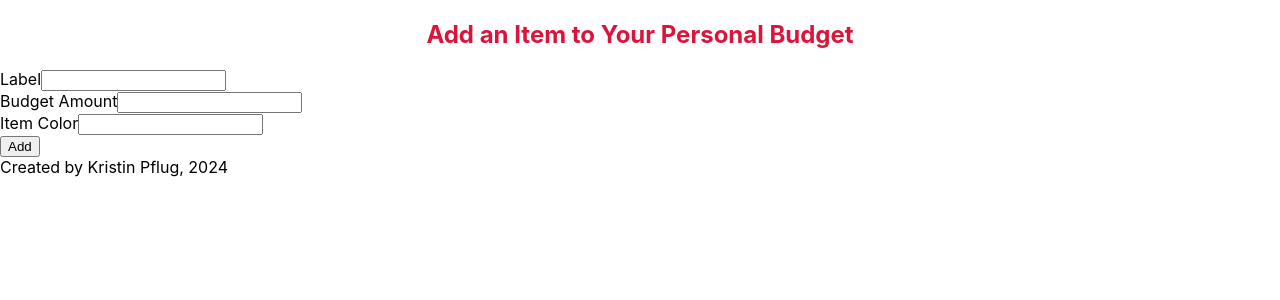
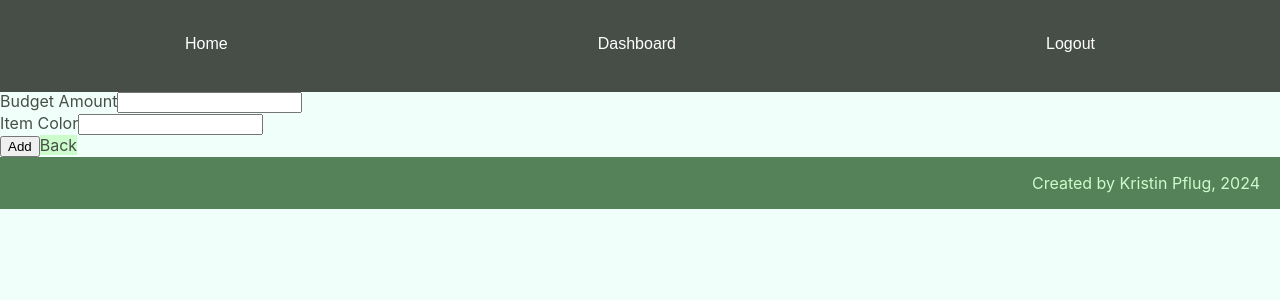
Before and after one commit to pflugkf/Personal-Budget-Frontend, a React (Create React App) app: page /add in a window 1280 px wide. Shown: the top 300 px of the page. Built offline with nearby package versions, Linux system fonts and the light colour scheme.

Commit message:
Completed signup page - added API call to add new user, ensured that dashboard for new user had 0 budget data; began styling - formatted navbar menu using FlexBox, added hover actions to link buttons, added color to page elements, etc

```diff
--- a/src/AddItemPage/AddItemPage.js
+++ b/src/AddItemPage/AddItemPage.js
@@ -53,11 +53,12 @@ function AddItemPage() {
   }
 
   return (
-    <div>
+    <main>
+      <Menu />
       <h2>Add an Item to Your Personal Budget</h2>
 
       <div>
-        <label htmlFor="label">Label</label>
+        <label htmlFor="label">Budget Item</label>
         <input type="text" id="label" name="label"></input>
       </div>
 
@@ -72,7 +73,8 @@ function AddItemPage() {
       </div>
 
       <button onClick={add}>Add</button>
-    </div>
+      <Link to="/dashboard" className="button">Back</Link>
+    </main>
   );
 }
 
--- a/src/DashboardPage/DashboardPage.js
+++ b/src/DashboardPage/DashboardPage.js
@@ -90,7 +90,7 @@ function DashboardPage() {
       <section>
         <h1>[username]'s Budget Dashboard</h1>
 
-        <Link to="/add">Add Item to Budget</Link>
+        <Link to="/add" className="button">Add Item to Budget</Link>
 
         <article className="pieContainer">
           {/* visualization 1: pie chart */}
--- a/src/Footer/Footer.js
+++ b/src/Footer/Footer.js
@@ -2,13 +2,11 @@ import React from 'react';
 
 function Footer() {
   return (
-    <div>
-      <footer className="bottom">
-        <div className="center">
-            Created by Kristin Pflug, 2024
-        </div>
-    </footer>
-    </div>
+    <section>
+      <footer className="footer">
+        <p>Created by Kristin Pflug, 2024</p>
+      </footer>
+    </section>
   );
 }
 
--- a/src/HomePage/HomePage.js
+++ b/src/HomePage/HomePage.js
@@ -6,13 +6,13 @@ import {
 function HomePage() {
   //console.log("I've been rendered!");
   return (
-    <div>
-      <h1>Welcome to Personal Budget App!</h1>
+    <main className="homepageContainer">
+      <h1 id="homepage-header">Welcome to Personal Budget App!</h1>
       <p>Log in to see your personal budget dashboard page</p>
 
-      <Link to="/login">Log in</Link>
-      <Link to="/signup">Create Account</Link>
-    </div>
+      <Link to="/login" className="button">Log in</Link>
+      <Link to="/signup" className="button">Create Account</Link>
+    </main>
   );
 }
 
--- a/src/LoginPage/LoginPage.js
+++ b/src/LoginPage/LoginPage.js
@@ -22,7 +22,7 @@ function LoginPage() {
             const token = res.data.token;
             localStorage.setItem('jwt', token);
             //getDashboard();
-            navigate("/dashboard");
+            //navigate("/dashboard");
         } else {
           console.log("invalid");
         }
@@ -35,7 +35,8 @@ function LoginPage() {
         crossOrigin="anonymous" referrerPolicy="no-referrer">
       </script>
 
-      <h2>Log In to Personal Budget App</h2>
+      <h1 id="login-header">Log In</h1>
+      <p>Log in to see your personal budget dashboard page!</p>
 
       <div>
         <label htmlFor="username">Username</label>
@@ -47,9 +48,9 @@ function LoginPage() {
         <input type="text" id="password" name="password"></input>
       </div>
 
-      {/* <Link to="/home">Log In</Link> */}
+      {/* <Link to="/home" className="button" onClick={login}>Log In</Link> */}
       <button onClick={login}>Login</button>
-      <Link to="/signup">Sign Up</Link>
+      <Link to="/signup" className="button">Sign Up</Link>
     </div>
   );
 }
--- a/src/Menu/Menu.js
+++ b/src/Menu/Menu.js
@@ -6,24 +6,15 @@ function Menu() {
 
   function logOut() {
     localStorage.removeItem("jwt");
-    navigate("/");
+    //navigate("/");
   }
 
   return (
     <div>
-      <nav>
-        <ul>
-          <li>
-            <Link to="/home" /* aria-label="Link to About page" */>Home</Link>
-          </li>
-          <li>
-            <Link to="/dashboard" /* aria-label="Link to About page" */>Dashboard</Link>
-          </li>
-          <li>
-            <button onClick={logOut}>Logout</button>
-            {/* <Link to="/">Logout</Link> */}
-          </li>
-        </ul>
+      <nav id="nav-bar" className="container">
+        <Link to="/home" className="nav-link" aria-label={"Link to About page"}>Home</Link>
+        <Link to="/dashboard" className="nav-link" aria-label={"Link to About page"}>Dashboard</Link>
+        <Link to="/" className="nav-link" onClick={logOut} aria-label={"Link to Log Out of Account"}>Logout</Link>
       </nav>
     </div>
   );
--- a/src/SignupPage/SignupPage.js
+++ b/src/SignupPage/SignupPage.js
@@ -1,30 +1,57 @@
 import React from "react";
+import axios from "axios";
 import {
-  Link
+  Link,
+  useNavigate
 } from "react-router-dom";
 
 function SignupPage() {
+  const navigate = useNavigate();
+
+  function createAccount() {
+    const data = {
+      name: document.getElementById('name').value,
+      username: document.getElementById('username').value,
+      password: document.getElementById('password').value,
+    };
+
+    axios.post('http://localhost:3000/api/signup', data).then(res => {
+        console.log(res);
+        document.getElementById('name').value = '';
+        document.getElementById('username').value = '';
+        document.getElementById('password').value = '';
+        if (res && res.data && res.data.success) {
+            const token = res.data.token;
+            localStorage.setItem('jwt', token);
+            navigate("/dashboard");
+        } else {
+          console.log("invalid");
+        }
+    });
+  }
+
   return (
     <div>
       <h2>Welcome to Personal Budget App, Create Your Account Here</h2>
 
       <div>
-        <label for="Name">Name</label>
+        <label htmlFor="Name">Name</label>
         <input type="text" id="name" name="name"></input>
       </div>
 
       <div>
-        <label for="username">Username</label>
+        <label htmlFor="username">Username</label>
         <input type="text" id="username" name="username"></input>
       </div>
 
       <div>
-        <label for="password">Password</label>
+        <label htmlFor="password">Password</label>
         <input type="text" id="password" name="password"></input>
       </div>
 
-      <Link to="/home">Create Account</Link>
-      <Link to="/">Return</Link>
+      {/* <Link to="/dashboard">Create Account</Link> */}
+      <button onClick={createAccount}>Create Account</button>
+      <Link to="/" className="button">Return</Link>
     </div>
   );
 }
--- a/src/index.css
+++ b/src/index.css
@@ -5,6 +5,9 @@ body {
     sans-serif;
   -webkit-font-smoothing: antialiased;
   -moz-osx-font-smoothing: grayscale;
+
+  background-color: #f1fffa;
+  color: #464e47;
 }
 
 code {
@@ -12,6 +15,57 @@ code {
     monospace;
 }
 
+h1 {
+  text-align: center;
+  color:#39563B;
+}
+
+h2 {
+  text-align: center;
+  color:crimson;
+}
+
+.button {
+  background-color: #ccfccb;
+  text-decoration: none;
+  color: #464e47;
+}
+
+.button:hover {
+  background-color: #96e6b3;
+}
+
+/* Menu CSS */
+.container {
+  display: flex;
+}
+
+#nav-bar {
+  position: fixed;
+  top: 0;
+  width: 100%;
+  background-color: #464E47;
+  padding: 20px 0px 20px 0px;
+  flex-direction: row;
+  justify-content: space-around;
+  align-items: center;
+  z-index: 1;
+}
+
+.nav-link {
+  background-color: #464E47;
+  text-decoration: none;
+  border-bottom: 4px solid #464E47;
+  font-family: "Karla", sans-serif;
+  padding: 15px 15px 15px 15px;
+  color: white;
+}
+
+.nav-link:hover {
+  border-bottom: 4px solid #568259;
+}
+
+/* DashboardPage CSS */
 .pieContainer {
   background-color: aquamarine;
   border: 5px dotted blue;
@@ -43,19 +97,21 @@ thead th {
 }
 
 .barContainer {
-  background-color:bisque;
   border: 5px solid black;
   width: 500px;
   height: 300px;
   margin: 50px 25px;
 }
 
-h1 {
-  text-align: center;
-  color:cadetblue;
+/* Footer CSS */
+.footer {
+  position: absolute;
+  width: 100%;
+  background-color: #568259;
+  color: #ccfccb;
+  text-align: right;
 }
 
-h2 {
-  text-align: center;
-  color:crimson;
+.footer p {
+  padding-right: 20px;
 }
```
Also changed, not shown: src/DashboardPage/DashboardPage.css (deleted).
